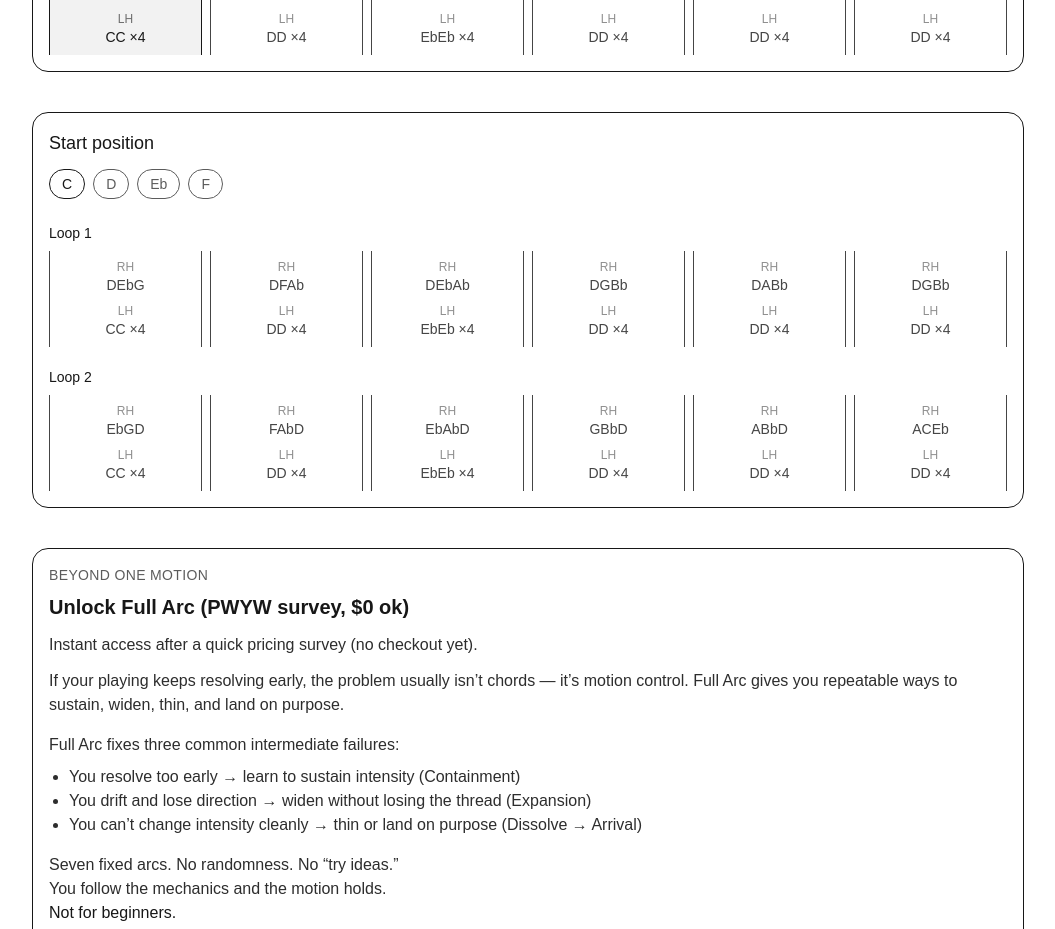
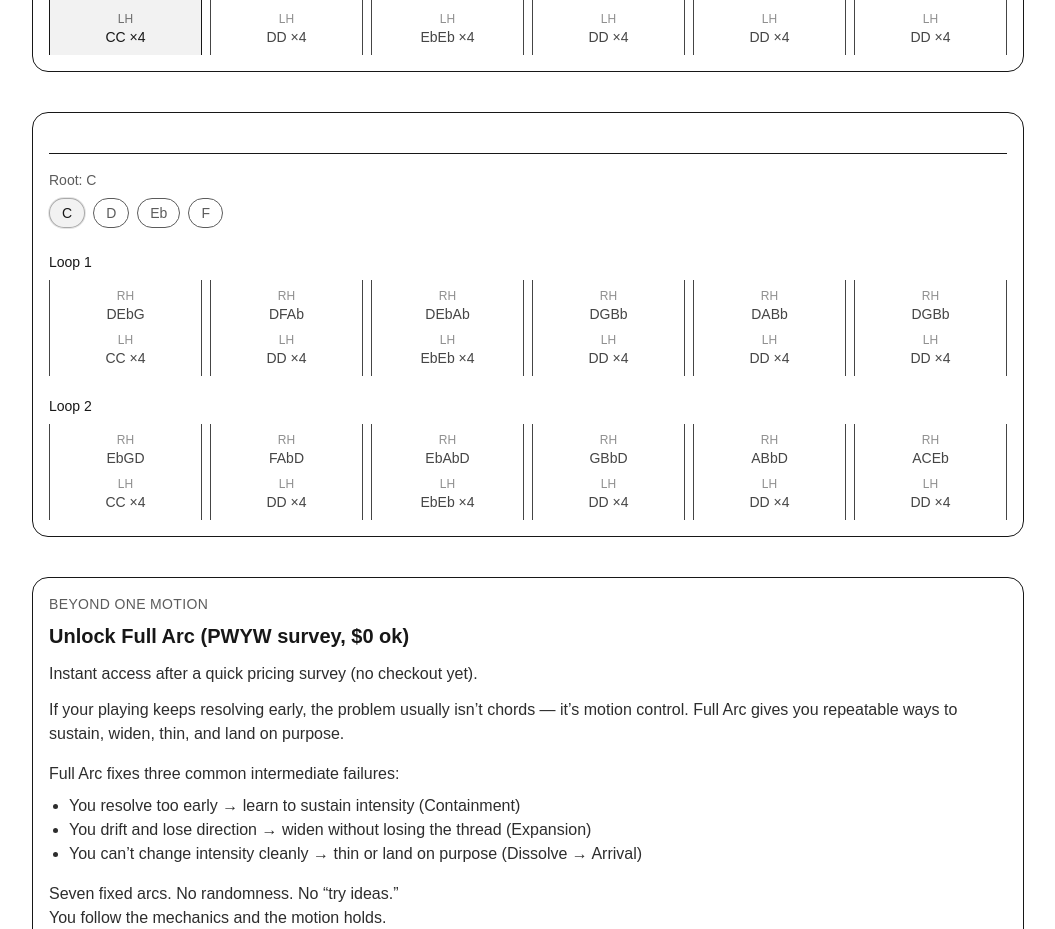
Before and after one commit to andreyeremichev/emotionalchords, a Next.js app: page /motion-control in a window 1280 px wide. Shown: the part 1020-1949 px from the top of the page, without its empty margins (112-1167 px from the left). Built offline with nearby package versions, Linux system fonts and the light colour scheme.

Commit message:
Clarify Containment root picker (explicit Root label + selected state)

```diff
--- a/app/motion-control/page.tsx
+++ b/app/motion-control/page.tsx
@@ -9,6 +9,7 @@ import { useRouter } from "next/navigation";
 
 type Status = "IDLE" | "PLAYING" | "PAUSED" | "STOPPED" | "FINISHED";
 type Tonic = "C" | "D" | "Eb" | "F";
+const ROOTS: Tonic[] = ["C", "D", "Eb", "F"];
 type MotionCharacter = "STRUCTURAL" | "ELASTIC" | "INTERWOVEN" | "ATMOSPHERIC";
 
 const HELD_PRESSURE_PALETTE = {
@@ -977,23 +978,27 @@ highlightNotesSecondary={practiceUI.lhPulse}
 
       {/* SECTION 3 — TONIC PICKER  */}
       <section className="rounded-2xl border p-4">
-        <div className="mb-3 text-lg font-medium">Start position</div>
+        <div className="mt-6 border-t pt-4">
+  <div className="mb-2 text-sm opacity-70">Root: {tonic}</div>
 
   <div className="flex flex-wrap items-center gap-2">
-          {(["C", "D", "Eb", "F"] as Tonic[]).map((t) => (
+    {ROOTS.map((r) => (
       <button
-              key={t}
+        key={r}
         type="button"
-              onClick={() => setTonic(t)}
+        onClick={() => setTonic(r)}
         className={[
-                "rounded-full px-3 py-1 text-sm transition",
-                tonic === t ? "border bg-white/10" : "border opacity-70 hover:opacity-100",
+          "rounded-full px-3 py-1 text-sm transition border",
+          tonic === r
+            ? "bg-black/5 border-black/30 ring-1 ring-black/10 opacity-100"
+            : "opacity-70 hover:opacity-100",
         ].join(" ")}
+        aria-pressed={tonic === r}
       >
-              {t}
+        {r}
       </button>
     ))}
-
+  </div>
 </div>
 
 
```
Lines whose indentation alone changed are shown as unchanged.
